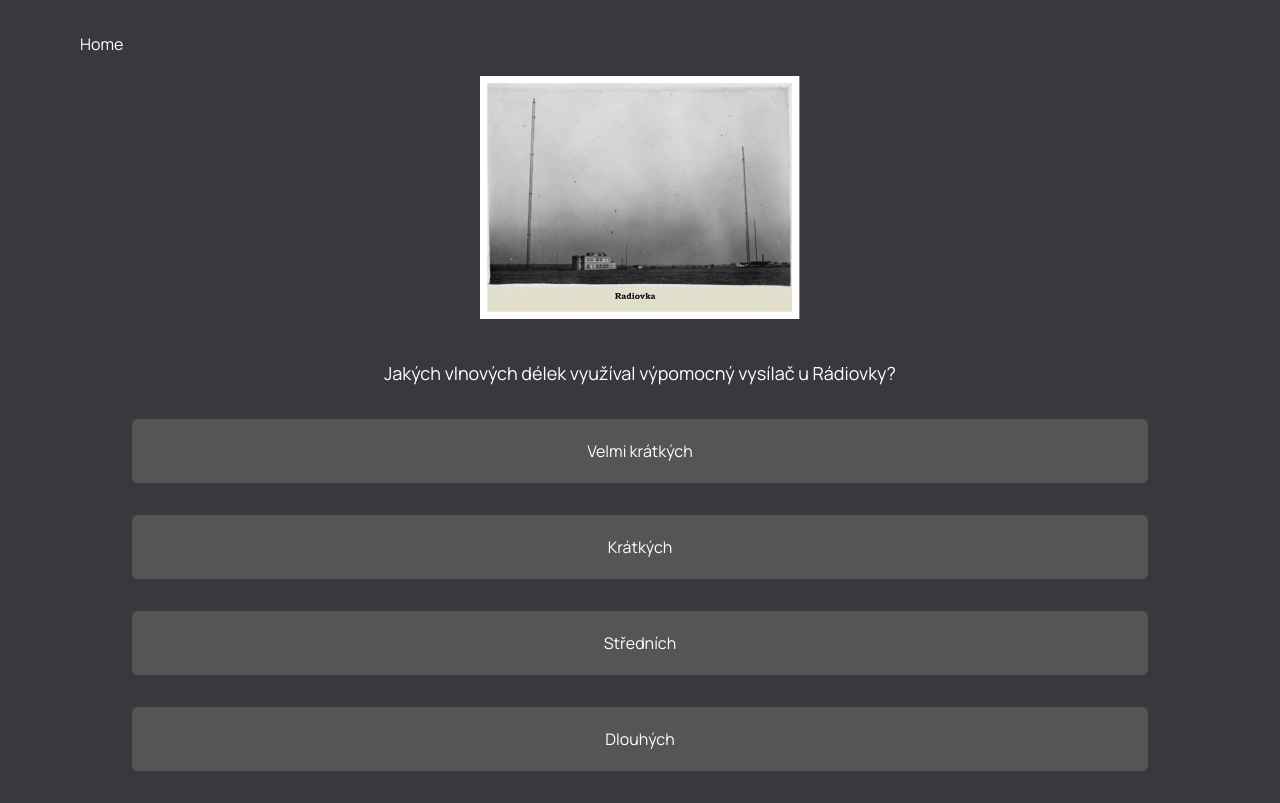
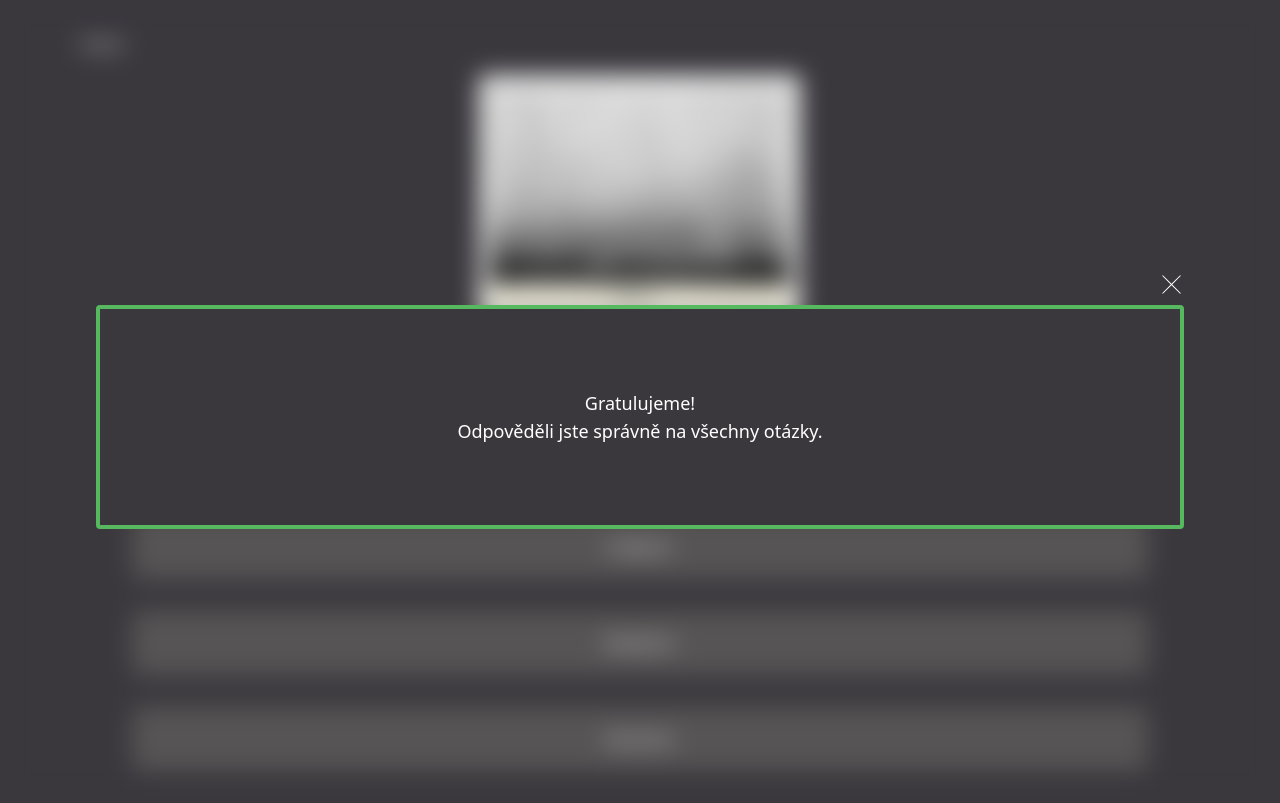
Before and after one commit to OlliJeCool/path, a React (Vite) app: page /1 in a window 1280 px wide. Built offline with nearby package versions, Linux system fonts and the light colour scheme.

Commit message:
Emil je dement, chce jiny styl pop up

```diff
--- a/src/components/QuestionPage.jsx
+++ b/src/components/QuestionPage.jsx
@@ -29,8 +29,8 @@ const QuestionPage = ({ question }) => {
                     if (localStorage.getItem(i) === 'true') count++
                 }
                 if (count === 8) {
-                    setShowIsDone(() => true)
                 }
+                setShowIsDone(() => true)
                 // alert("Gratulujeme, odpověděli jste správně na všechny otázky!")
                 // navigate('/')
 
@@ -47,13 +47,13 @@ const QuestionPage = ({ question }) => {
 
     return (
         <div className="flex justify-center w-full text-white">
-            {showIsDone ?
-                <div className="fixed w-full h-[100vh] flex justify-center backdrop-blur-sm">
-                    <div className='place-self-end w-[85%]'>
+            {true ?
+                <div className="fixed w-full h-[100vh]  flex justify-center backdrop-blur-md  items-center">
+                    <div className='w-[85%]'>
                         <div className='flex justify-end mb-2' onClick={closeShowIsDone}>
                             <img src="close.svg" />
                         </div>
-                        <div className="rounded bg-primary mb-[20vh] w-[100%] h-min text-center py-20 px-10 text-lg border-2 border-white ">
+                        <div className="rounded bg-primary w-[100%] h-min text-center py-20 px-10 text-lg border-4 border-[#68ff72a6] ">
                             <div>Gratulujeme!</div>
                             <div>Odpověděli jste správně na všechny otázky.</div>
                         </div>
--- a/src/index.css
+++ b/src/index.css
@@ -5,7 +5,7 @@
 @tailwind utilities;
 
 .correct-gradient {
-  box-shadow: 0px 0px 10px 2px rgba(104, 255, 114, 0.65);
+  box-shadow: 0px 0px 10px 2px rgba(104, 255, 114, 0.651);
 }
 
 /* .correct-gradient {
```
